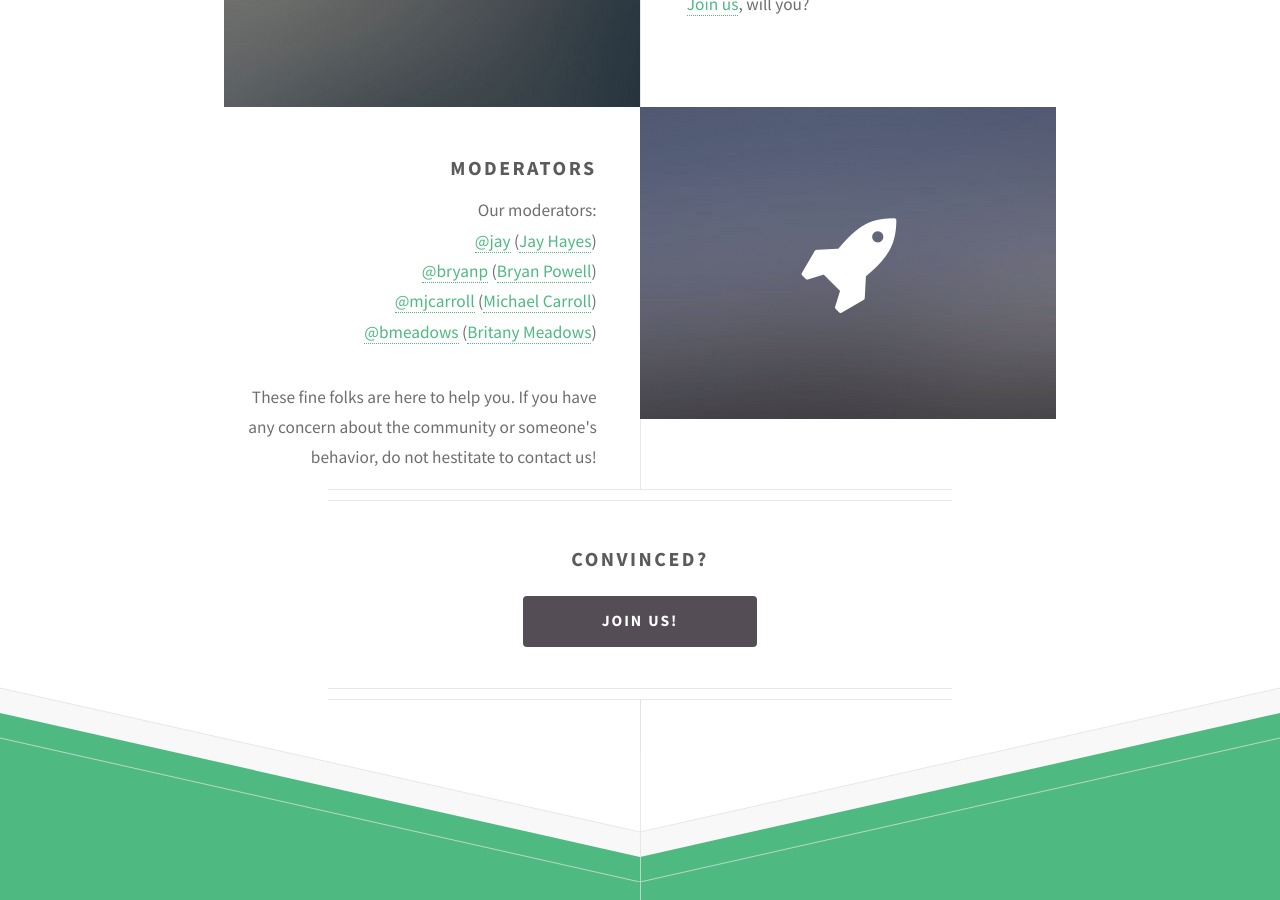
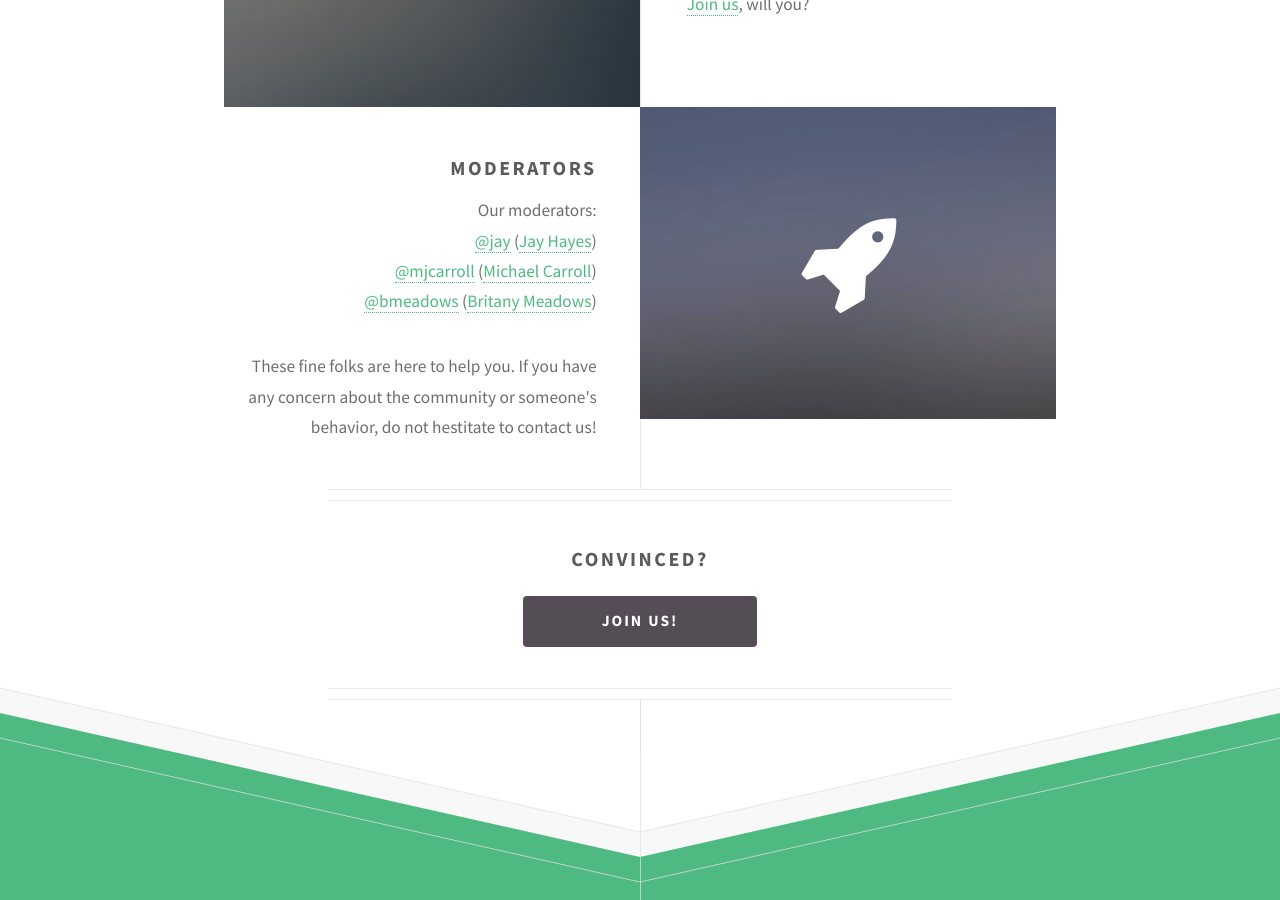
Before and after one commit to tech256/tech256.github.io, a Jekyll site: the page built from index.html, in a window 1280 px wide and 900 px high, scrolled down 1911 px. Built offline with Jekyll 4.4.1, drawn with Linux system fonts in a browser that asks for light colours.

Commit message:
Remove @bryanp as moderator
Thanks for all your help with our community! :heart:

```diff
--- a/index.html
+++ b/index.html
@@ -57,7 +57,6 @@ layout: home
       </span>
       <ul>
         <li><a href="https://tech256.slack.com/team/jay">@jay</a> (<a href="https://twitter.com/iamvery">Jay Hayes</a>)</li>
-        <li><a href="https://tech256.slack.com/team/bryanp">@bryanp</a> (<a href="https://twitter.com/bryanp">Bryan Powell</a>)</li>
         <li><a href="https://tech256.slack.com/team/mjcarroll">@mjcarroll</a> (<a href="https://twitter.com/carromj">Michael Carroll</a>)</li>
         <li><a href="https://tech256.slack.com/team/bmeadows">@bmeadows</a> (<a href="https://twitter.com/letbritcode">Britany Meadows</a>)</li>
       </ul>
```
